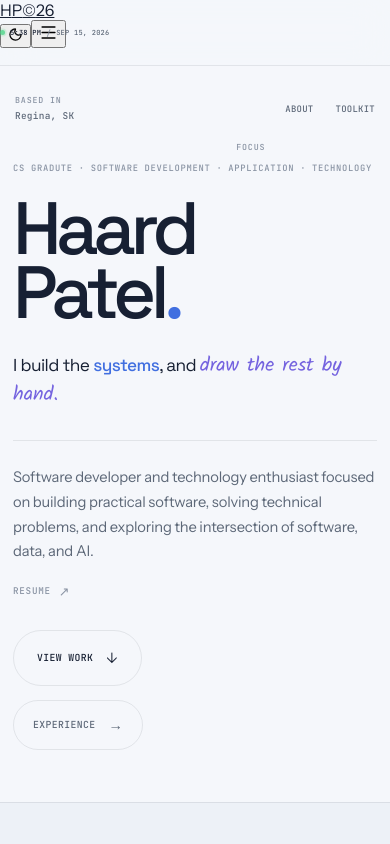
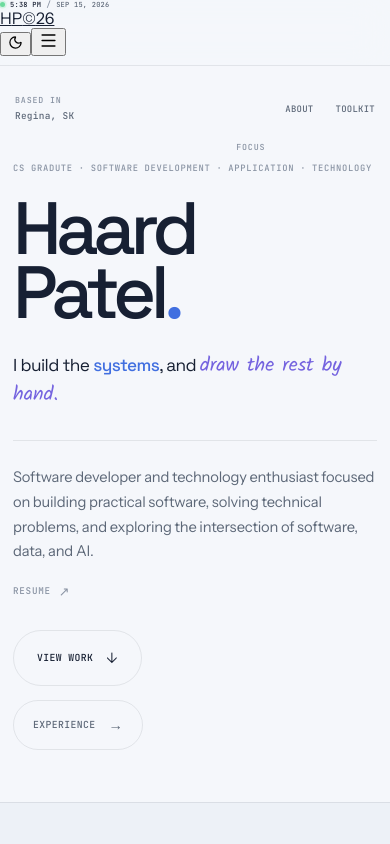
Before and after one commit to Haard-Patel/HAARD-PORTFOLIO, a React (Vite) app: page / in a window 390 px wide. Shown: the top 844 px of the page. Built offline with nearby package versions, Linux system fonts and the light colour scheme.

Commit message:
header checks

```diff
--- a/src/components/Navbar/Navbar.css
+++ b/src/components/Navbar/Navbar.css
@@ -1,119 +1,6 @@
 
 
 /* =========================================================
-   LIVE LOCAL DATE + TIME
-   ========================================================= */
-
-   .navbar-datetime {
-    position: absolute;
-    left: 0;
-    top: 50%;
-    transform: translateY(-50%);
-
-    display: flex;
-    align-items: center;
-    gap: 8px;
-
-    color: var(--text-secondary);
-
-    font-family: "JetBrains Mono", monospace;
-    font-size: 9px;
-    font-weight: 500;
-    letter-spacing: 0.055em;
-    line-height: 1;
-
-    white-space: nowrap;
-  }
-
-  .navbar-status-dot {
-    width: 6px;
-    height: 6px;
-    flex: 0 0 6px;
-
-    border-radius: 50%;
-
-    background: #45d483;
-
-    box-shadow:
-      0 0 7px rgba(69, 212, 131, 0.45);
-
-    animation: navbar-status-blink 1.8s ease-in-out infinite;
-  }
-
-  .navbar-time {
-    color: var(--text-primary);
-  }
-
-  .navbar-date-separator {
-    color: var(--text-muted);
-    margin: 0 2px;
-  }
-
-  .navbar-date {
-    color: var(--text-secondary);
-  }
-
-  @keyframes navbar-status-blink {
-    0%,
-    100% {
-      opacity: 1;
-    }
-
-    50% {
-      opacity: 0.4;
-    }
-  }
-
-  /* =========================================================
-     DATE + TIME RESPONSIVENESS
-     ========================================================= */
-
-  @media (max-width: 900px) {
-    .navbar-datetime {
-      left: 0;
-      font-size: 8px;
-      gap: 7px;
-    }
-
-    .navbar-status-dot {
-      width: 5px;
-      height: 5px;
-      flex-basis: 5px;
-    }
-  }
-
-  @media (max-width: 600px) {
-    .navbar-datetime {
-      font-size: 7px;
-      gap: 6px;
-      letter-spacing: 0.025em;
-    }
-
-    .navbar-status-dot {
-      width: 5px;
-      height: 5px;
-      flex-basis: 5px;
-    }
-
-    .navbar-date-separator {
-      margin: 0;
-    }
-  }
-
-  @media (max-width: 390px) {
-    .navbar-datetime {
-      font-size: 6.5px;
-      gap: 5px;
-    }
-  }
-
-  @media (prefers-reduced-motion: reduce) {
-    .navbar-status-dot {
-      animation: none;
-    }
-  }
-
-  /* =========================================================
    NAVBAR
    Global portfolio header
    ========================================================= */
@@ -622,4 +509,121 @@
     .navbar-mobile-menu a {
       transition: none;
     }
+
+    /* =========================================================
+   LIVE TIME + DATE
+   ========================================================= */
+
+.navbar-top {
+  position: relative;
+}
+
+.navbar-datetime {
+  position: absolute;
+  left: 0;
+  top: 50%;
+  transform: translateY(-50%);
+
+  display: flex;
+  align-items: center;
+  gap: 8px;
+
+  white-space: nowrap;
+
+  font-family: "JetBrains Mono", monospace;
+  font-size: 9px;
+  font-weight: 500;
+  letter-spacing: 0.055em;
+  line-height: 1;
+
+  color: var(--text-secondary);
+
+  z-index: 2;
+}
+
+.navbar-status-dot {
+  width: 6px;
+  height: 6px;
+  flex: 0 0 6px;
+
+  border-radius: 50%;
+
+  background: #45d483;
+
+  box-shadow: 0 0 8px rgba(69, 212, 131, 0.45);
+
+  animation: navbar-status-blink 1.8s ease-in-out infinite;
+}
+
+.navbar-time {
+  color: var(--text-primary);
+}
+
+.navbar-date-separator {
+  color: var(--text-muted);
+  margin: 0 2px;
+}
+
+.navbar-date {
+  color: var(--text-secondary);
+}
+
+@keyframes navbar-status-blink {
+  0%,
+  100% {
+    opacity: 1;
   }
+
+  50% {
+    opacity: 0.4;
+  }
+}
+
+/* =========================================================
+   RESPONSIVE
+   ========================================================= */
+
+@media (max-width: 900px) {
+  .navbar-datetime {
+    font-size: 8px;
+    gap: 7px;
+  }
+
+  .navbar-status-dot {
+    width: 5px;
+    height: 5px;
+    flex-basis: 5px;
+  }
+}
+
+@media (max-width: 600px) {
+  .navbar-datetime {
+    font-size: 7px;
+    gap: 6px;
+    letter-spacing: 0.025em;
+  }
+
+  .navbar-status-dot {
+    width: 5px;
+    height: 5px;
+    flex-basis: 5px;
+  }
+
+  .navbar-date-separator {
+    margin: 0;
+  }
+}
+
+@media (max-width: 390px) {
+  .navbar-datetime {
+    font-size: 6.5px;
+    gap: 5px;
+  }
+}
+
+@media (prefers-reduced-motion: reduce) {
+  .navbar-status-dot {
+    animation: none;
+  }
+}
+  }
--- a/src/components/Navbar/Navbar.jsx
+++ b/src/components/Navbar/Navbar.jsx
@@ -1,6 +1,7 @@
 import { useEffect, useState } from "react";
 import { Moon, Sun, Menu, X } from "lucide-react";
 import "./Navbar.css";
+
 
 function getInitialTheme() {
   const savedTheme = localStorage.getItem("portfolio-theme");
@@ -18,7 +19,7 @@ function Navbar() {
   const [theme, setTheme] = useState(getInitialTheme);
   const [menuOpen, setMenuOpen] = useState(false);
 
-  // Live date and time
+  // Added: live local date and time
   const [currentDateTime, setCurrentDateTime] = useState(
     () => new Date()
   );
@@ -36,16 +37,11 @@ function Navbar() {
     };
   }, [menuOpen]);
 
-  // Update the clock every second.
-  // The browser automatically uses the visitor's local timezone.
+  // Added: update time every second using the visitor's local timezone
   useEffect(() => {
-    const updateClock = () => {
+    const interval = window.setInterval(() => {
       setCurrentDateTime(new Date());
-    };
-
-    updateClock();
-
-    const interval = window.setInterval(updateClock, 1000);
+    }, 1000);
 
     return () => {
       window.clearInterval(interval);
@@ -91,11 +87,8 @@ function Navbar() {
     <header className="navbar">
       <div className="navbar-top">
 
-        {/* Live local time and date */}
-        <div
-          className="navbar-datetime"
-          aria-label={`Local time ${time}, ${date}`}
-        >
+        {/* Added: live time and date */}
+        <div className="navbar-datetime">
           <span
             className="navbar-status-dot"
             aria-hidden="true"
@@ -117,7 +110,8 @@ function Navbar() {
           </time>
         </div>
 
-        {/* Existing HP logo — unchanged */}
+        <div className="navbar-left-spacer" />
+
         <a
           href="#top"
           className="navbar-logo"
@@ -135,7 +129,6 @@ function Navbar() {
           </span>
         </a>
 
-        {/* Existing theme + mobile menu controls */}
         <div className="navbar-meta">
           <button
             className="theme-toggle"
```
